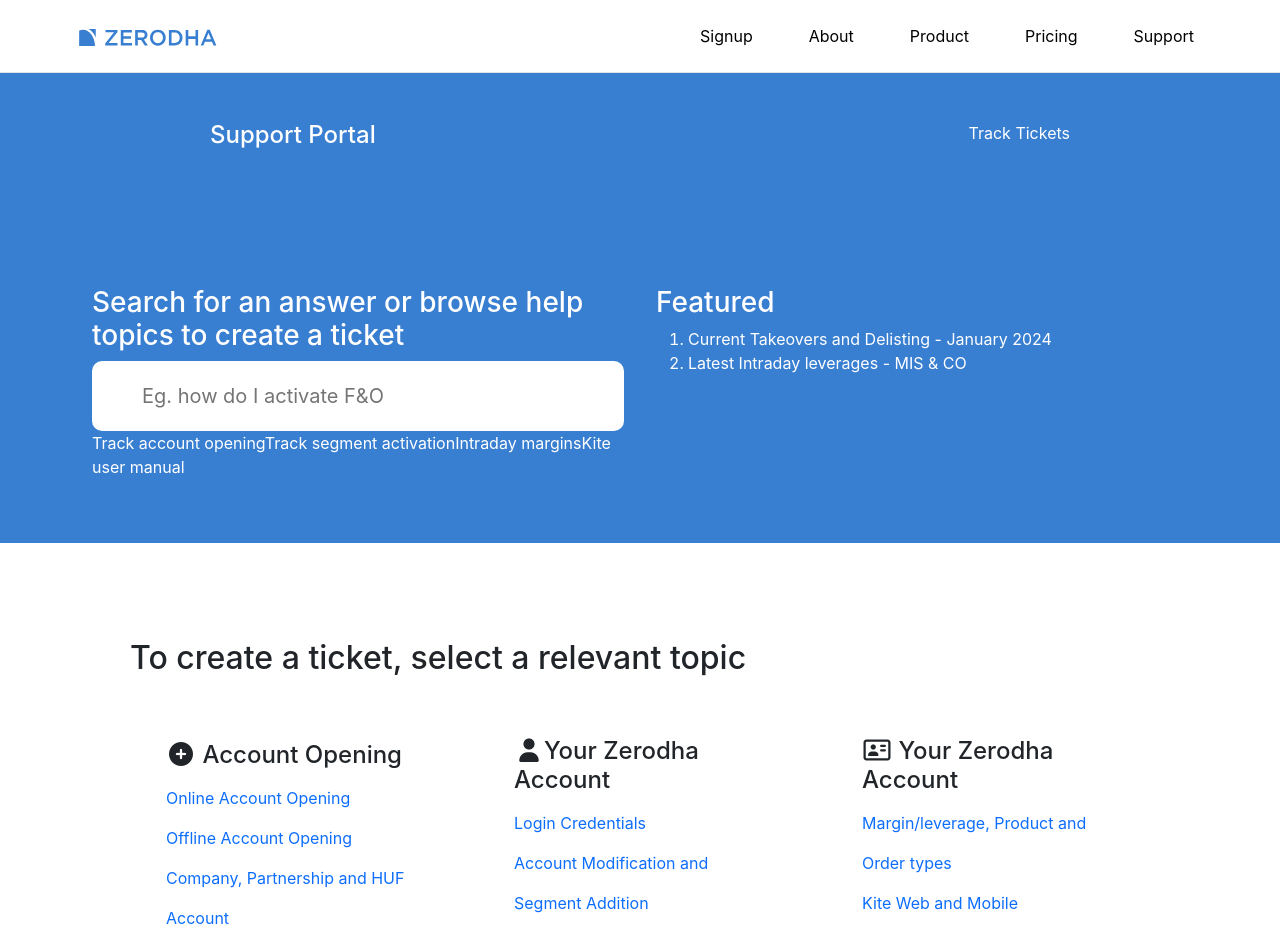
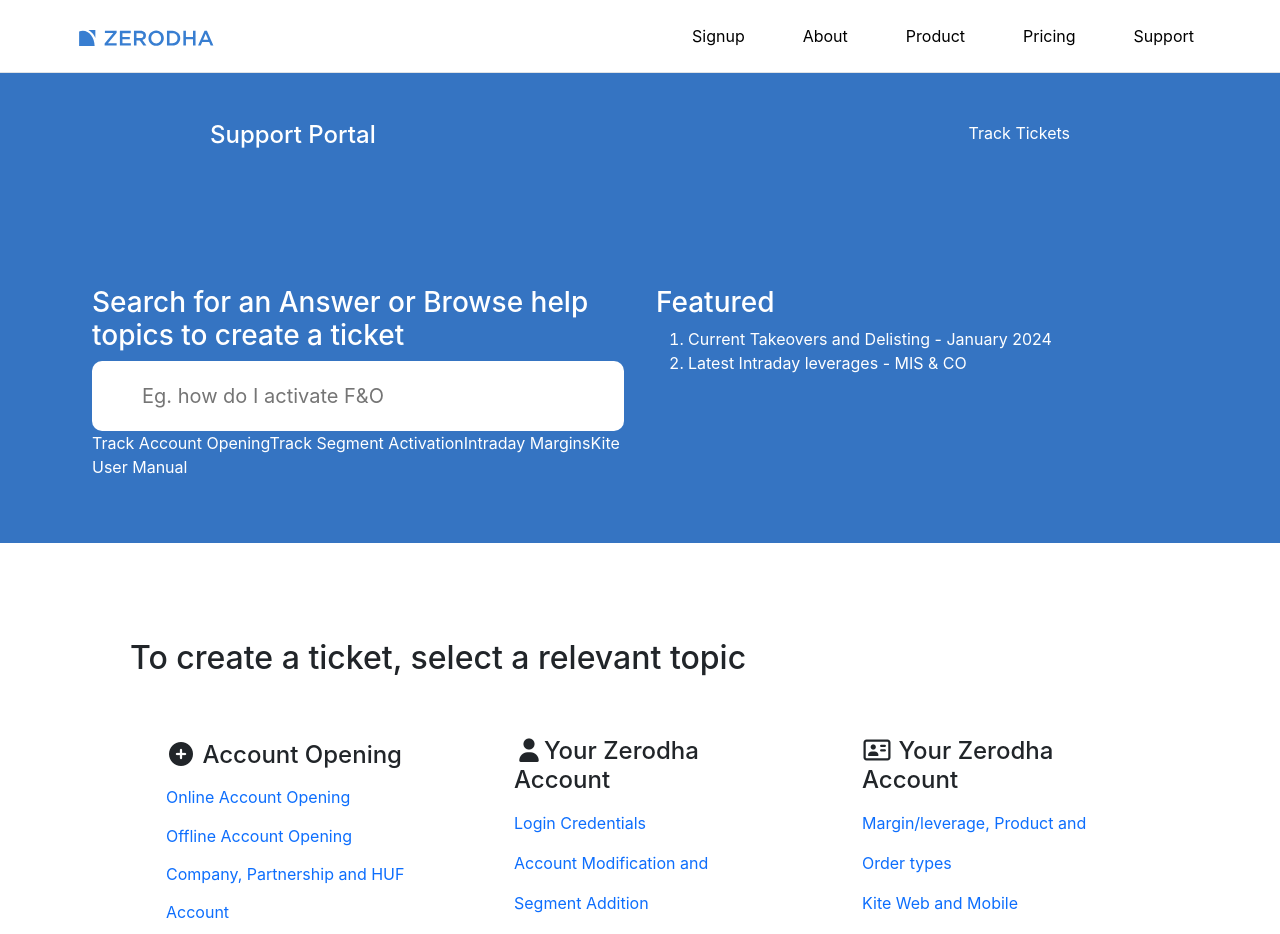
Before and after one commit to rajankumar-dev/Stockyard---Stock-Trading-Plateform, a React (Vite) app in the folder frontend/: page /support in a window 1280 px wide. Shown: the top 934 px of the page. Built offline with nearby package versions, Linux system fonts and the light colour scheme.

Commit message:
fix some grr error

```diff
--- a/frontend/src/index.css
+++ b/frontend/src/index.css
@@ -13,11 +13,11 @@
 }
 
 .nav-link{
-  margin-left: 40px;
+  margin-left: 42px;
 }
 
 #supportHero{
-  background-color: rgb(56, 126, 209);
+  background-color: rgb(53, 116, 194);
   color: white;
 }
 
--- a/frontend/src/landing_page/support/CreateTicket.jsx
+++ b/frontend/src/landing_page/support/CreateTicket.jsx
@@ -9,23 +9,23 @@
           <h4 className="">
             <i class="fa fa-plus-circle" aria-hidden="true"></i> Account Opening
           </h4>
-          <a href="" style={{ textDecoration: "none", lineHeight: "2.5" }}>
+          <a href="" style={{ textDecoration: "none", lineHeight: "2.4" }}>
             Online Account Opening
           </a>
           <br />
-          <a href="" style={{ textDecoration: "none", lineHeight: "2.5" }}>
+          <a href="" style={{ textDecoration: "none", lineHeight: "2.4" }}>
             Offline Account Opening
           </a>
           <br />
-          <a href="" style={{ textDecoration: "none", lineHeight: "2.5" }}>
+          <a href="" style={{ textDecoration: "none", lineHeight: "2.4" }}>
             Company, Partnership and HUF Account
           </a>
           <br />
-          <a href="" style={{ textDecoration: "none", lineHeight: "2.5" }}>
+          <a href="" style={{ textDecoration: "none", lineHeight: "2.4" }}>
             Opening
           </a>
           <br />
-          <a href="" style={{ textDecoration: "none", lineHeight: "2.5" }}>
+          <a href="" style={{ textDecoration: "none", lineHeight: "2.4" }}>
             NRI Account Opening
           </a>
           <br />
@@ -163,7 +163,7 @@
             <i class="fa-solid fa-coins"></i> Coin
           </h4>
           <a href="" style={{ textDecoration: "none", lineHeight: "2.5" }}>
-            Mutual funds
+            Mutual Funds
           </a>
           <br />
           <a href="" style={{ textDecoration: "none", lineHeight: "2.5" }}>
--- a/frontend/src/landing_page/support/Hero.jsx
+++ b/frontend/src/landing_page/support/Hero.jsx
@@ -10,14 +10,14 @@
       <div className="row p-5 m-3">
         <div className="col-6 p-3">
           <h1 className="fs-3">
-            Search for an answer or browse help topics to create a ticket
+            Search for an Answer or Browse help topics to create a ticket
           </h1>
           <input placeholder="Eg. how do I activate F&O" />
           <br />
-          <a href="">Track account opening</a>
-          <a href="">Track segment activation</a>
-          <a href="">Intraday margins</a>
-          <a href="">Kite user manual</a>
+          <a href="">Track Account Opening</a>
+          <a href="">Track Segment Activation</a>
+          <a href="">Intraday Margins</a>
+          <a href="">Kite User Manual</a>
         </div>
         <div className="col-6 p-3">
           <h1 className="fs-3">Featured</h1>
```
